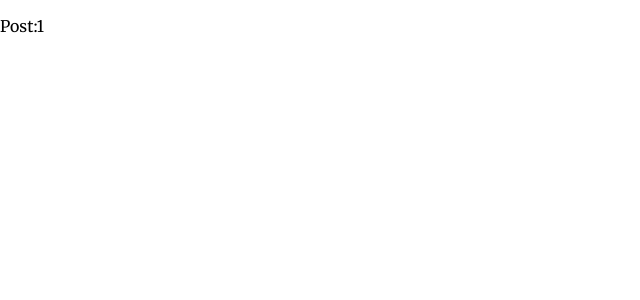
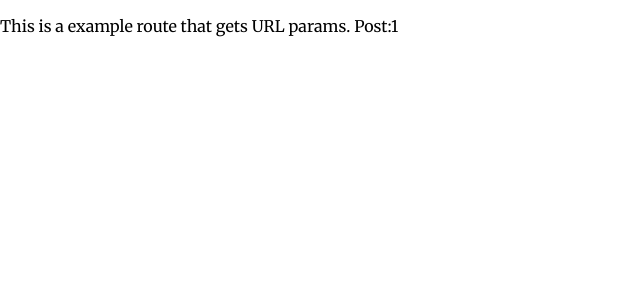
Before and after one commit to floppydisk89/NextJS13-Boilerplate-2023, a Next.js app: page /post/1 in a window 1280 px wide. Shown: the top 300 px of the page, without its empty margins (0-640 px from the left). Built offline with nearby package versions, Linux system fonts and the light colour scheme.

Commit message:
readme update

```diff
--- a/pages/post/[pid].tsx
+++ b/pages/post/[pid].tsx
@@ -7,7 +7,7 @@ export default function Post() {
   return (
     <div>
       <p>
-        Post:
+        This is a example route that gets URL params. Post:
         {pid}
       </p>
     </div>
```
Also changed, not shown: 2 other files (tests, documents, lock files or other folders).
